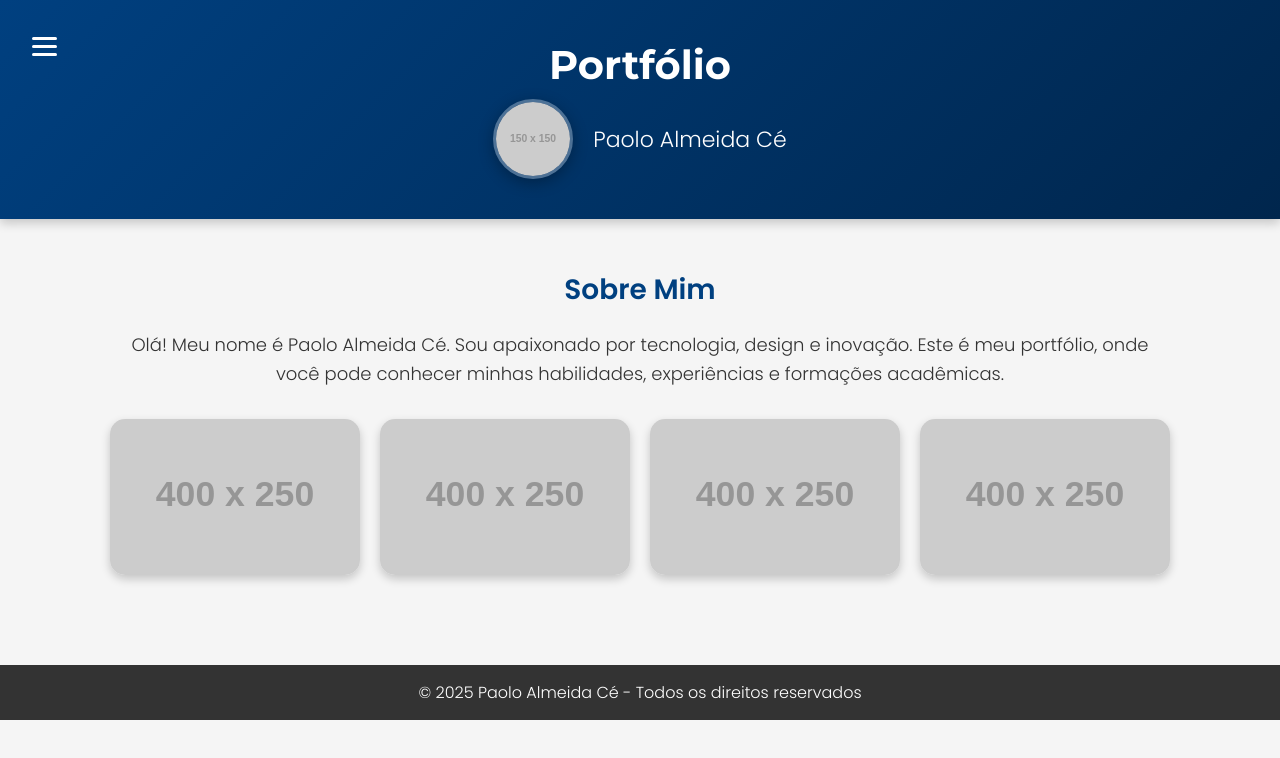
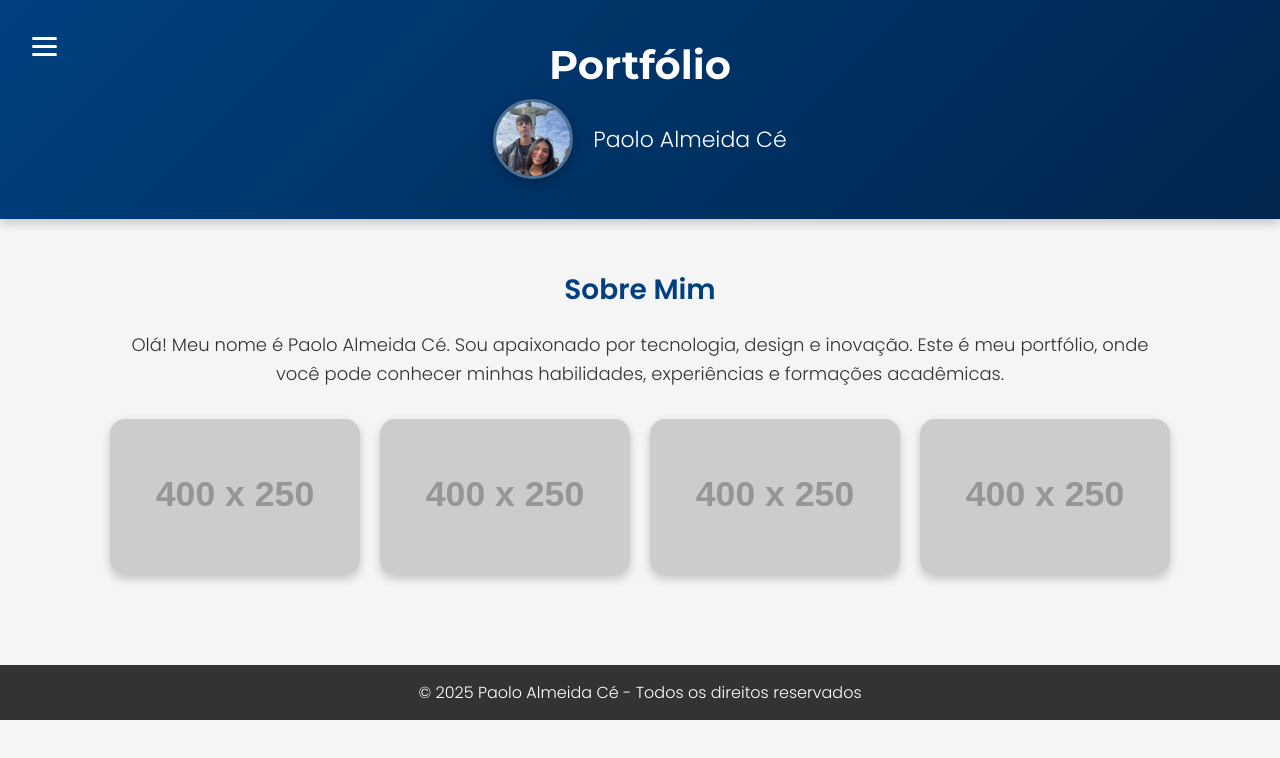
Before and after one commit to PaoloAlmeida06/ronaldo-ac1, a plain HTML site: page index.html in a window 1280 px wide. Drawn offline with Linux system fonts and the light colour scheme; placeholder pictures from the web are drawn by us.

Commit message:
Update index.html

```diff
--- a/index.html
+++ b/index.html
@@ -434,7 +434,7 @@
 
     <h1 class="fade-text fade-delay-1">Portfólio</h1>
     <h2 class="fade-text fade-delay-2 name-hover" onmouseenter="startPlane()" onmouseleave="stopPlane()">
-      <img src="https://via.placeholder.com/150x150/2196F3/FFFFFF?text=Paolo" alt="Foto de Paolo" class="profile-photo">
+      <img src="paolo.jpg" alt="Foto de Paolo" class="profile-photo">
       Paolo Almeida Cé
       <div class="airplane" id="airplane"></div>
     </h2>
```
